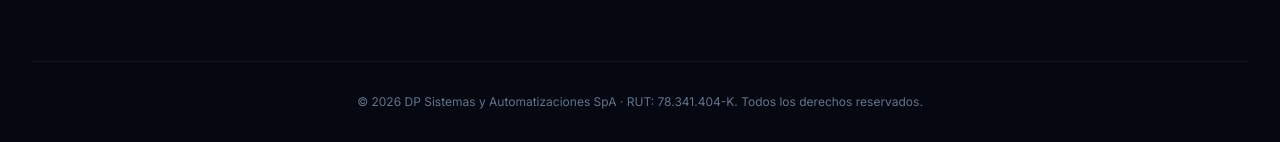
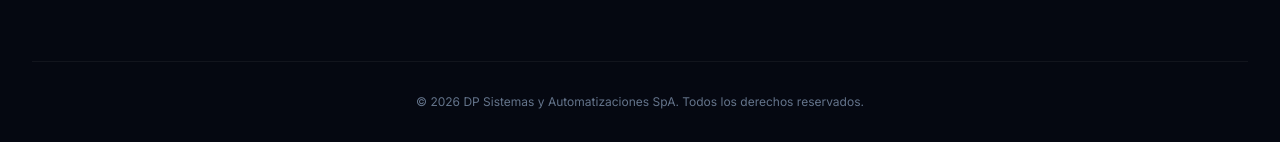
Before and after one commit to DPSISTEMAS2026/Dp-sistemas-, a website: page index.html in a window 1280 px wide. Shown: the part 3353-3495 px from the top of the page. Drawn offline with nearby package versions, Linux system fonts and the light colour scheme.

Commit message:
Remove RUT from footer

```diff
--- a/index.html
+++ b/index.html
@@ -886,7 +886,7 @@
         <!-- Bottom Copyright -->
         <div class="max-w-7xl mx-auto px-6 md:px-8 pb-8">
             <div class="bg-white/5 h-px w-full mb-8"></div>
-            <p class="text-slate-500 text-xs text-center">© 2026 DP Sistemas y Automatizaciones SpA · RUT: 78.341.404-K. Todos los derechos reservados.</p>
+            <p class="text-slate-500 text-xs text-center">© 2026 DP Sistemas y Automatizaciones SpA. Todos los derechos reservados.</p>
         </div>
     </footer>
 
```
